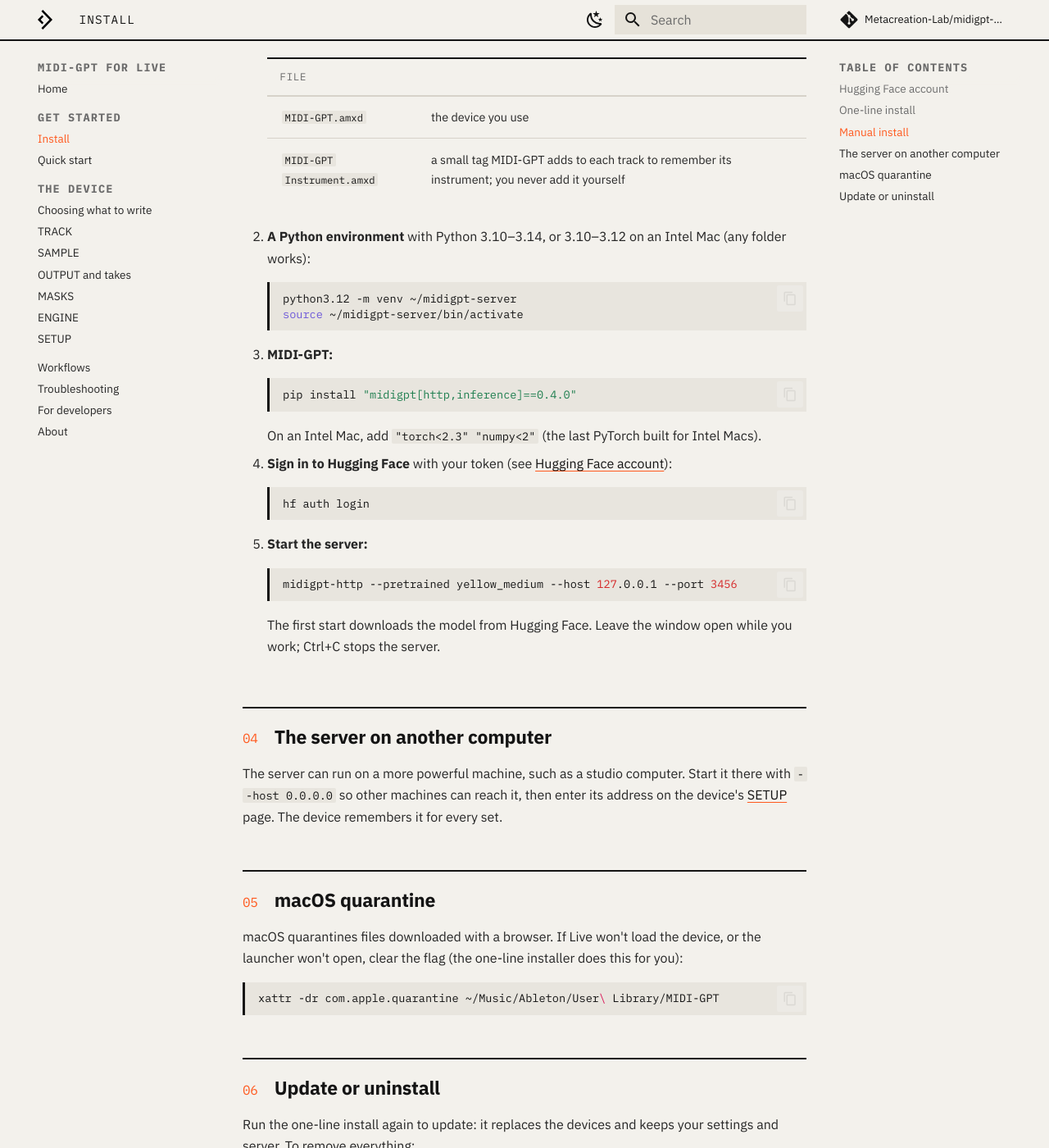
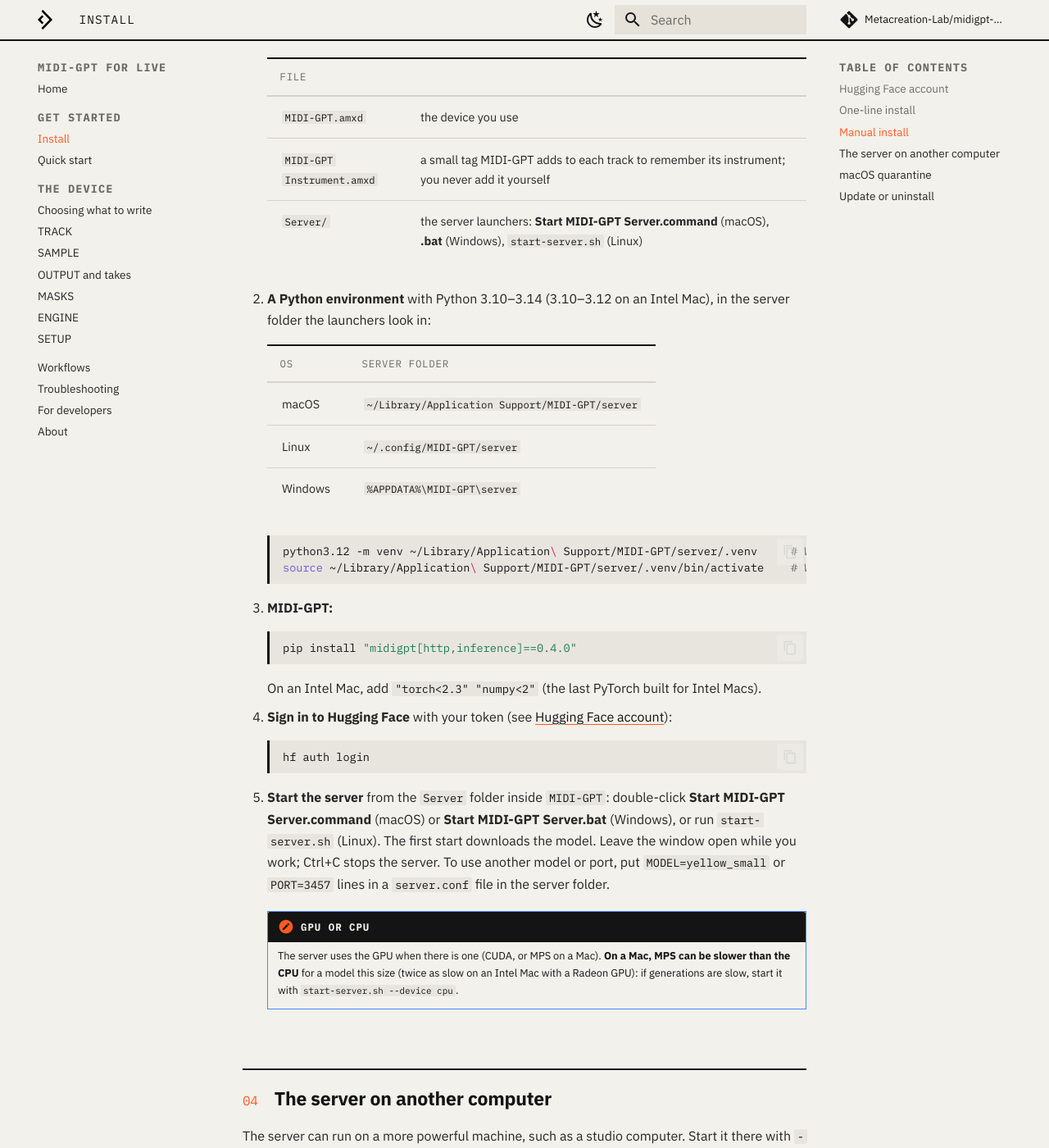
Before and after one commit to Metacreation-Lab/midigpt-LIVE, an MkDocs documentation site: the page built from docs/install.md, in a window 1280 px wide and 1400 px high, scrolled down 1519 px. Shown: the whole window at 82% size. Built offline with MkDocs 1.6.1 and Material for MkDocs 9.7.7, drawn with Linux system fonts in a browser that asks for light colours; comment, search, counter and statistics services are not loaded; some of the changed text lies outside the part shown.

Commit message:
Server launchers as files, one per system, on the GPU
server/ (MIDI-GPT/Server in the release zip): start-server.sh for
macOS and Linux, Start MIDI-GPT Server.command (macOS double-click)
and .bat (Windows), and a Linux menu entry. They run midigpt-http with
--device auto (it stayed on the CPU without a device), take the model
and port from server.conf, find the server folder from
MIDIGPT_SERVER_DIR, live.json or the default, say how to install when
the environment is missing, and keep the window open on an error.

install.sh still sets up the environment, the token and the model, but
uses these files instead of generating a launcher: it writes
server.conf and server_dir, links the Desktop launcher to the shipped
.command, installs the Linux menu entry, and removes the launchers
older installers generated. The zip is now copied with its folders.

On a Mac, MPS can be slower than the CPU (twice as slow on an Intel
Mac's Radeon GPU); the launcher and the docs say so and give
--device cpu. Manual install now uses the launchers and the standard
server folder.

````diff
--- a/docs/install.md
+++ b/docs/install.md
@@ -41,18 +41,25 @@
 
 1. **The devices.** Download `MIDI-GPT-for-Live-<version>.zip` from the
    [latest release](https://github.com/Metacreation-Lab/midigpt-LIVE/releases/latest), unzip it, and move the `MIDI-GPT`
-   folder into your User Library (by default `~/Music/Ableton/User Library`). Keep both devices together:
+   folder into your User Library (by default `~/Music/Ableton/User Library`). Keep its contents together:
 
     | File | |
     |---|---|
     | `MIDI-GPT.amxd` | the device you use |
     | `MIDI-GPT Instrument.amxd` | a small tag MIDI-GPT adds to each track to remember its instrument; you never add it yourself |
+    | `Server/` | the server launchers: **Start MIDI-GPT Server.command** (macOS), **.bat** (Windows), `start-server.sh` (Linux) |
 
-2. **A Python environment** with Python 3.10–3.14, or 3.10–3.12 on an Intel Mac (any folder works):
+2. **A Python environment** with Python 3.10–3.14 (3.10–3.12 on an Intel Mac), in the server folder the launchers look in:
+
+    | OS | server folder |
+    |---|---|
+    | macOS | `~/Library/Application Support/MIDI-GPT/server` |
+    | Linux | `~/.config/MIDI-GPT/server` |
+    | Windows | `%APPDATA%\MIDI-GPT\server` |
 
     ```bash
-    python3.12 -m venv ~/midigpt-server
-    source ~/midigpt-server/bin/activate
+    python3.12 -m venv ~/Library/Application\ Support/MIDI-GPT/server/.venv     # Windows: py -3.12 -m venv "%APPDATA%\MIDI-GPT\server\.venv"
+    source ~/Library/Application\ Support/MIDI-GPT/server/.venv/bin/activate    # Windows: "%APPDATA%\MIDI-GPT\server\.venv\Scripts\activate"
     ```
 
 3. **MIDI-GPT:**
@@ -69,18 +76,17 @@
     hf auth login
     ```
 
-5. **Start the server:**
+5. **Start the server** from the `Server` folder inside `MIDI-GPT`: double-click **Start MIDI-GPT Server.command** (macOS)
+    or **Start MIDI-GPT Server.bat** (Windows), or run `start-server.sh` (Linux). The first start downloads the model.
+    Leave the window open while you work; Ctrl+C stops the server. To use another model or port, put `MODEL=yellow_small`
+    or `PORT=3457` lines in a `server.conf` file in the server folder.
 
-    ```bash
-    midigpt-http --pretrained yellow_medium --host 127.0.0.1 --port 3456
-    ```
-
-    The first start downloads the model from Hugging Face. Leave the window open while you work; Ctrl+C stops the
-    server.
+    !!! note "GPU or CPU"
+        The server uses the GPU when there is one (CUDA, or MPS on a Mac). **On a Mac, MPS can be slower than the CPU** for a model this size (twice as slow on an Intel Mac with a Radeon GPU): if generations are slow, start it with `start-server.sh --device cpu`.
 
 ## The server on another computer
 
-The server can run on a more powerful machine, such as a studio computer. Start it there with `--host 0.0.0.0` so
+The server can run on a more powerful machine, such as a studio computer. Start it there with `--host 0.0.0.0` (`start-server.sh --host 0.0.0.0`) so
 other machines can reach it, then enter its address on the device's [SETUP](guide/setup.md) page. The device
 remembers it for every set.
 
````
Also changed, not shown: CHANGELOG.md (+5 -0 lines), CLAUDE.md (+2 -2 lines), README.md (+21 -13 lines), docs/developers.md (+1 -0 lines), docs/quickstart.md (+2 -2 lines), docs/troubleshooting.md (+1 -1 lines), 7 other files.
